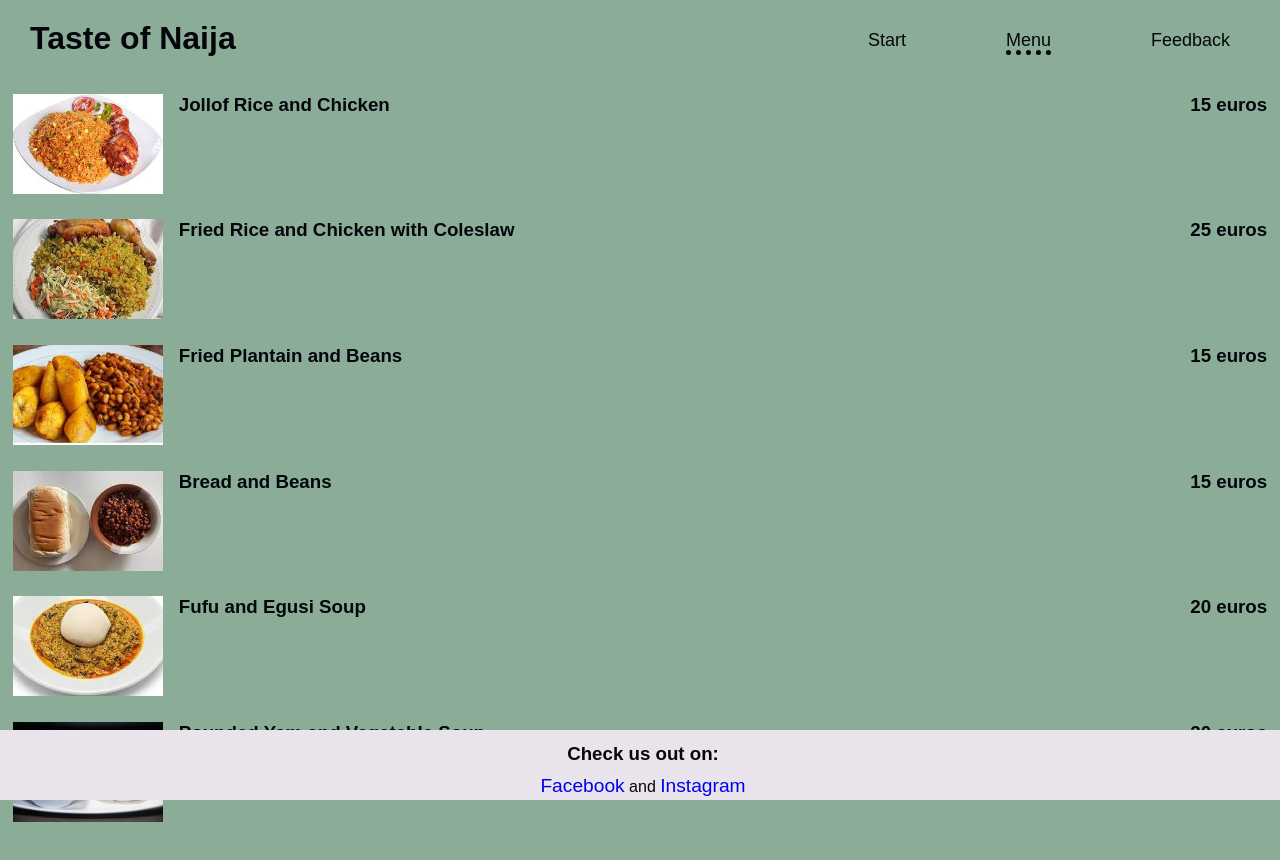
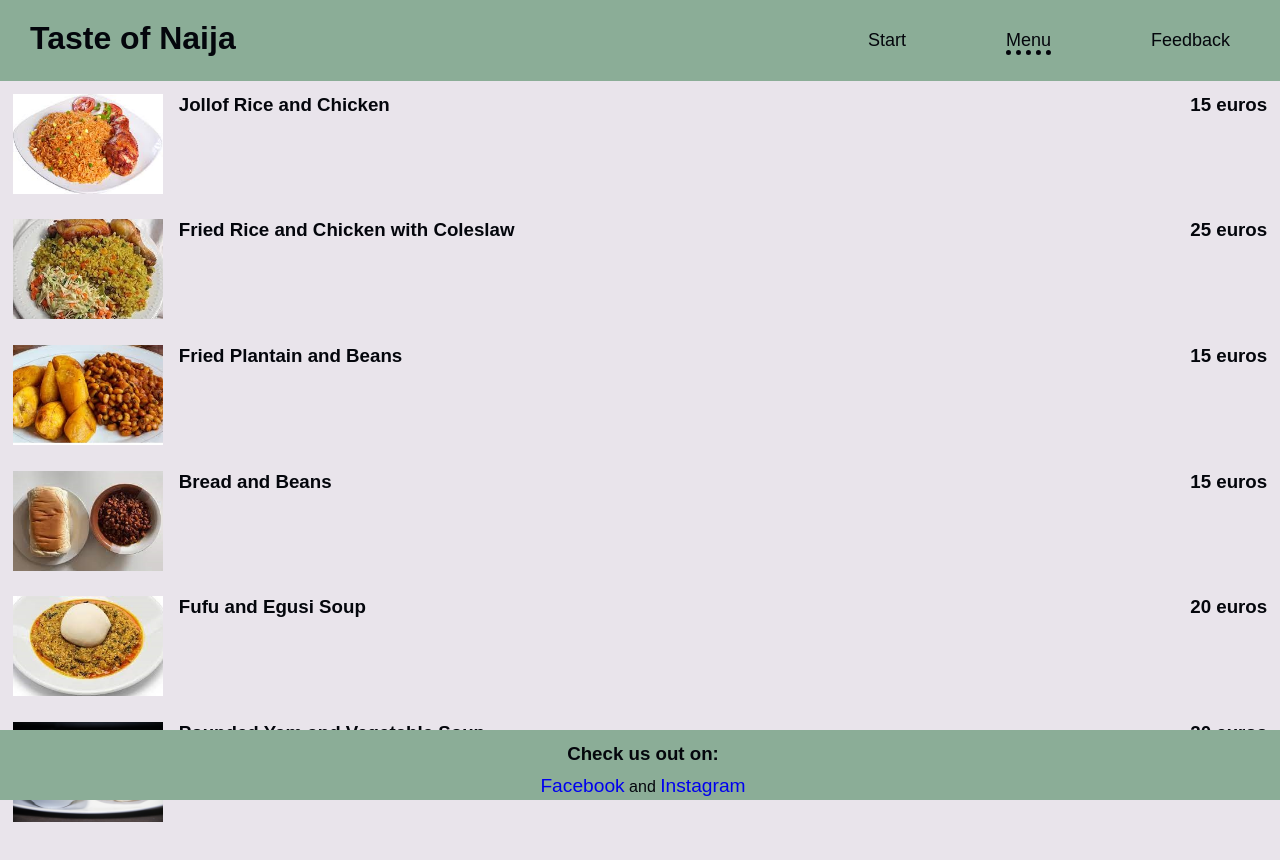
Before and after one commit to sategie/Taste-of-Naija, a plain HTML site: page menu.html in a window 1280 px wide. Drawn offline with Linux system fonts and the light colour scheme.

Commit message:
Change background color combination for html

```diff
--- a/assets/css/style.css
+++ b/assets/css/style.css
@@ -4,14 +4,20 @@
     margin: 0;
 }
 
+header {
+    overflow: auto;
+    background-color: #8BAD97;
+}
+
 body {
     font-family: Arial, Helvetica, sans-serif;
-    color: #fafafa;
-    background-color: #8BAD97;
+    /* color: #fafafa; */
+    background-color: #e9e4eb;
     padding-bottom: 70px;
 }
 
-h1, h2 {
+h1,
+h2 {
     font-family: Arial, Helvetica, sans-serif;
     color: #04060C;
 }
@@ -94,7 +100,7 @@ h1, h2 {
 
 .contact-open .left {
     margin-top: -20px;
-    float:left;
+    float: left;
     justify-content: left;
 }
 
@@ -105,7 +111,7 @@ h1, h2 {
 
 .contact-open .right {
     margin-top: -160px;
-    float:right;
+    float: right;
     justify-content: right;
 
 }
@@ -126,13 +132,11 @@ h1, h2 {
 
 
 
-
-
-
-
 /* Table border style */
 
-table, th, td {
+table,
+th,
+td {
     border: 1px solid black;
     padding: 2px;
     border-spacing: 1px;
@@ -140,7 +144,7 @@ table, th, td {
 }
 
 footer {
-    background-color: #e9e4eb;
+    background-color: #8BAD97;
     text-align: center;
     color: #04060C;
     padding: 3px;
@@ -149,11 +153,11 @@ footer {
     width: 100%;
 }
 
-footer > h3 {
+footer>h3 {
     margin: 10px;
 }
 
-footer > a {
+footer>a {
     text-decoration: none;
     font-size: larger;
 }
```
